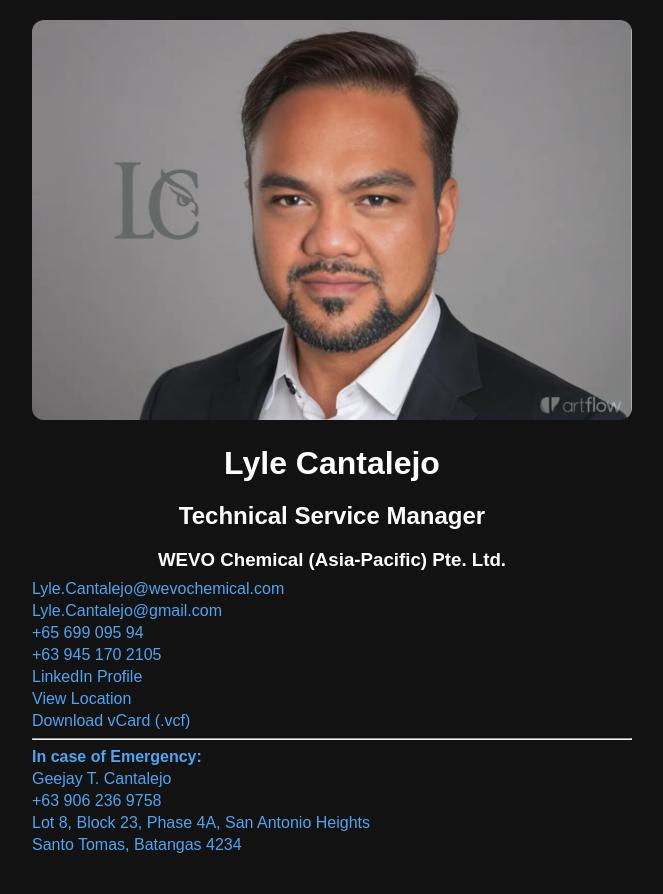
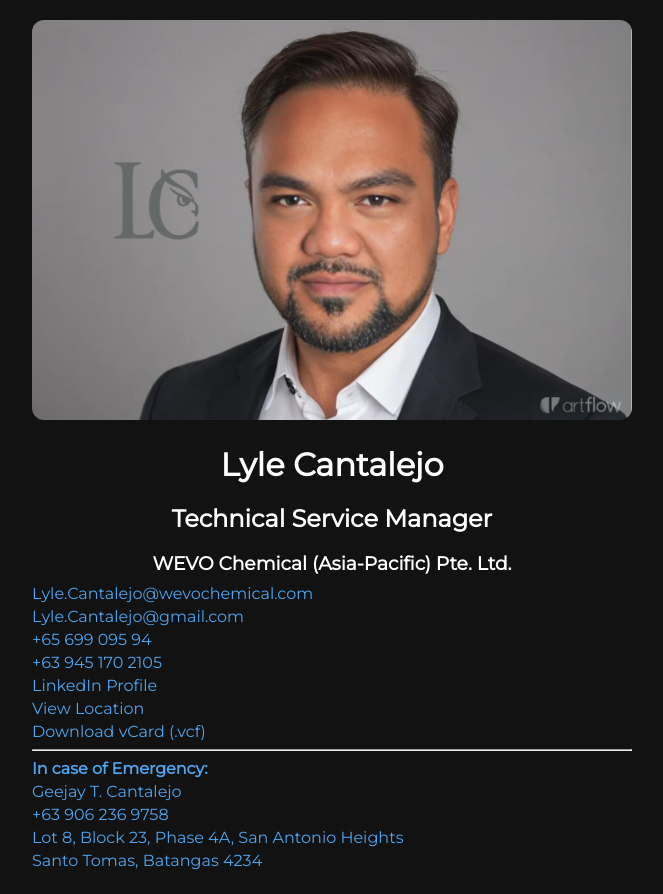
Before and after one commit to LCANTALEJO/contact-page, a plain HTML site: page index.html in a window 1280 px wide. Shown: the whole page, without its empty margins (308-971 px from the left). Drawn offline with Linux system fonts and the light colour scheme.

Commit message:
Update style.css

```diff
--- a/style.css
+++ b/style.css
@@ -1,8 +1,10 @@
+
+@import url('https://fonts.googleapis.com/css2?family=Montserrat&display=swap');
 
 body {
     margin: 0;
     padding: 0;
-    font-family: Arial, sans-serif;
+    font-family: 'Montserrat', sans-serif;
     background-color: #121212;
     color: white;
     display: flex;
@@ -20,13 +22,13 @@ body {
     border-radius: 12px;
 }
 
-/* Center name, position, and company */
+/* Centered headings */
 h1, h2, h3 {
     text-align: center;
     margin-bottom: 0.5em;
 }
 
-/* Other text left-aligned */
+/* Left-aligned for contact details */
 p, a {
     text-align: left;
     display: block;
```
